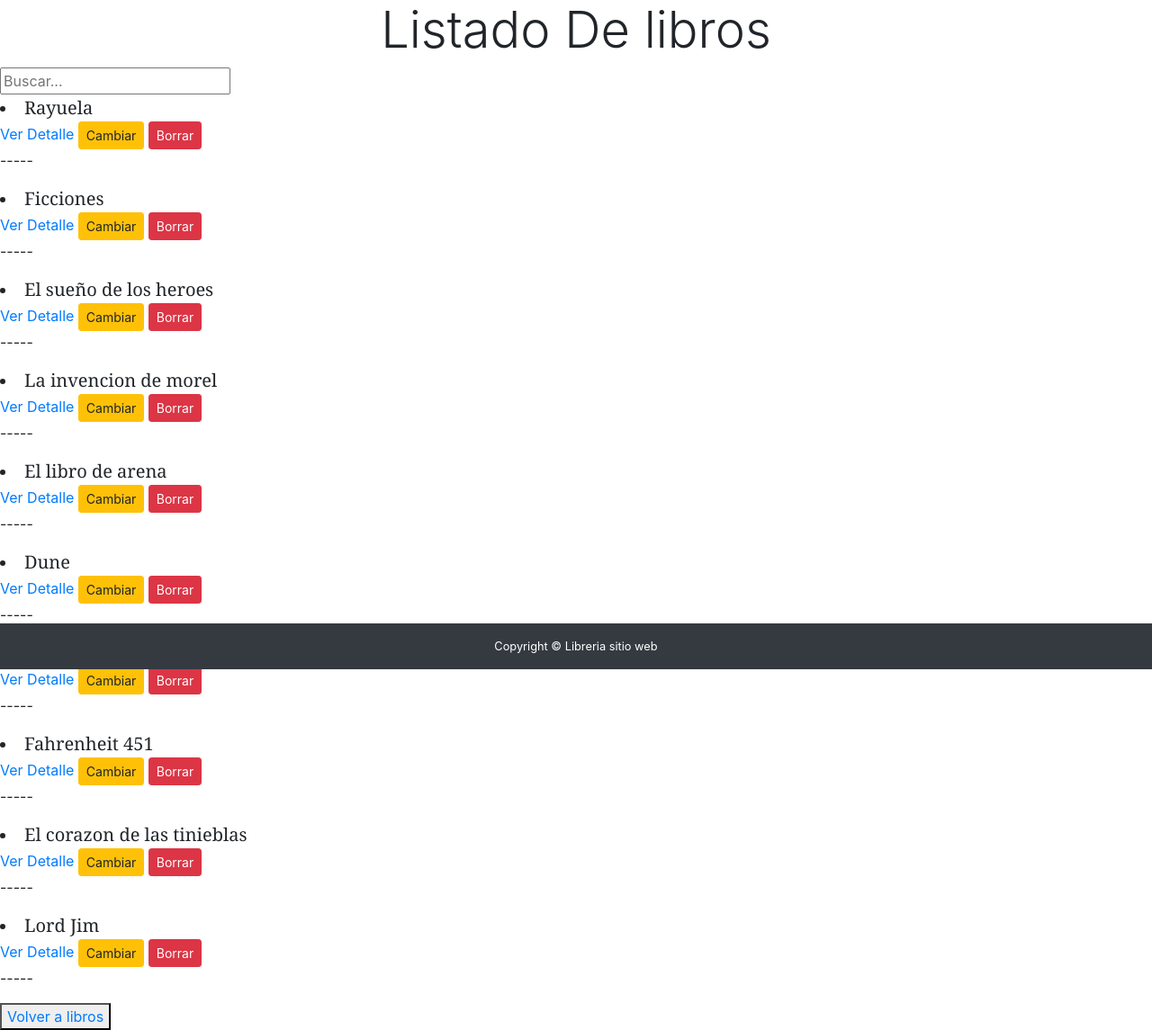
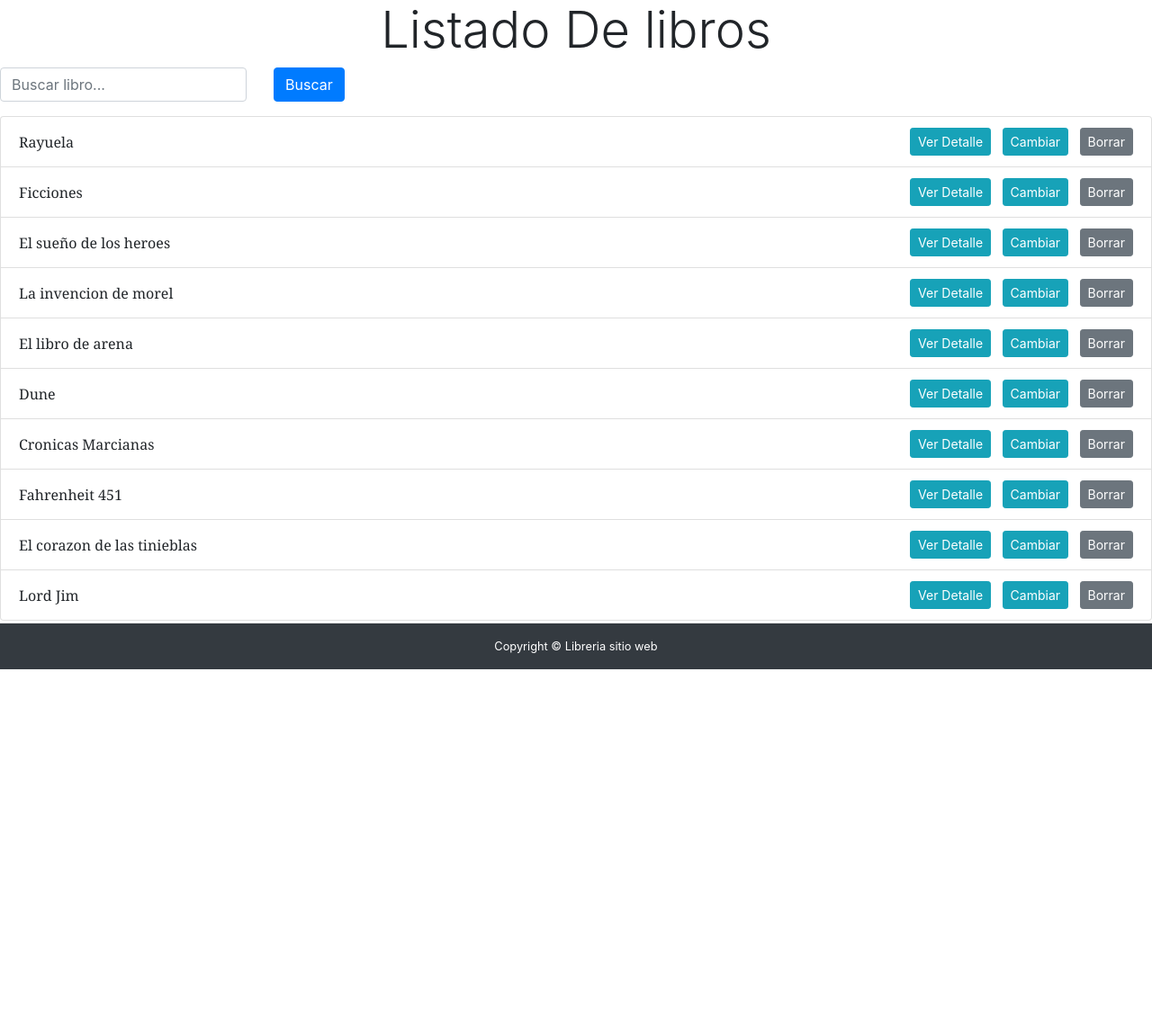
Before and after one commit to LisandroLeone1/Libreria-con-Django, a Django app: page /libros/libros/lista in a window 1280 px wide. Shown: the part 56-1201 px from the top of the page at 90% size. After the commit the page ends 800 px from the top, so only its background shows below. Run offline with Django 5.2, Linux system fonts and the light colour scheme; data comes from the database, SQL or seed files in the repository; some libraries are stand-ins or nearby versions.

Commit message:
mejoras de estilos

```diff
--- a/proyecto/libros/templates/libros/lista_libros.html
+++ b/proyecto/libros/templates/libros/lista_libros.html
@@ -8,18 +8,26 @@
         Listado De libros
  {% endblock body_title %}
 
-{% block contenido %}
-    <form action="{% url 'libros:lista_libros' %}"method="get">
-    <input type="text" name="busqueda" placeholder="Buscar...">
-    </form>
-    {% for libro in libros %}
-        <li class="fs-5 "><span style="font-family: 'Georgia', serif;">{{libro.nombre}}</li>
-        <a href="{% url 'libros:libro_detail' libro.id %}">Ver Detalle</a>
-        <a href="{% url 'libros:libro_update' libro.id %}"
-         class="btn btn-warning btn-sm">Cambiar</a>
-        <a href="{% url 'libros:libro_delete' libro.id %}"
-        class="btn btn-danger btn-sm">Borrar</a>
-        <p>-----</p>
-    {% endfor %}
-    <button><a href="{% url 'libros:index' %}">Volver a libros</a></button>
- {% endblock contenido %}
+ {% block contenido %}
+ <form class="mb-3 row" action="{% url 'libros:lista_libros' %}" method="get">
+     <div class="col-auto">
+         <input type="text" class="form-control" name="busqueda" placeholder="Buscar libro...">
+     </div>
+     <div class="col-auto">
+         <button type="submit" class="btn btn-primary">Buscar</button>
+     </div>
+ </form>
+ <ul class="list-group">
+     {% for libro in libros %}
+         <li class="list-group-item d-flex justify-content-between align-items-center">
+             <span style="font-family: 'Georgia', serif;">{{ libro.nombre }}</span>
+             <div>
+                 <a href="{% url 'libros:libro_detail' libro.id %}" class="btn btn-info btn-sm me-2">Ver Detalle</a>
+                 <a href="{% url 'libros:libro_update' libro.id %}" class="btn btn-info btn-sm me-2">Cambiar</a>
+                 <a href="{% url 'libros:libro_delete' libro.id %}" class="btn btn-secondary btn-sm">Borrar</a>
+             </div>
+         </li>
+     {% endfor %}
+ </ul>
+ <a href="{% url 'libros:index' %}" class="btn btn-secondary btn-sm mt-3">Volver a libros</a>
+{% endblock contenido %}
```
Also changed, not shown: proyecto/libros/templates/libros/index.html (+4 -4 lines).
